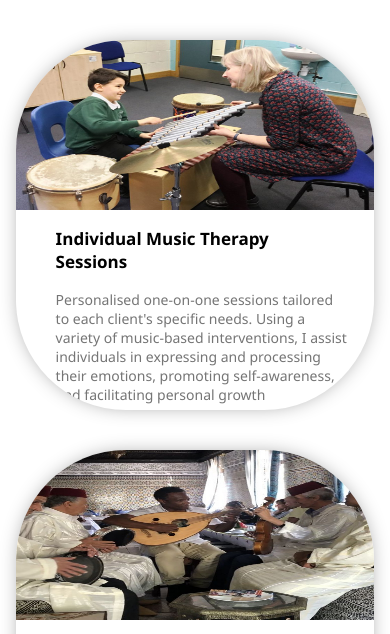
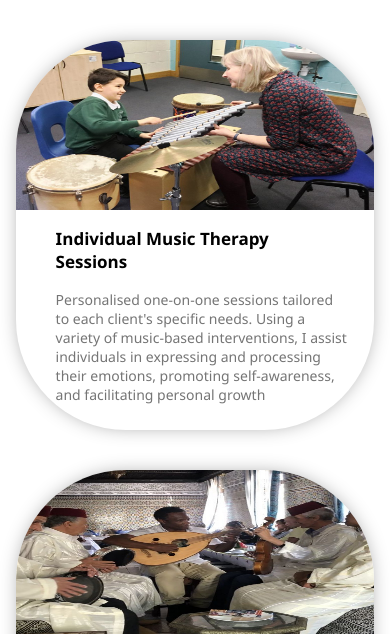
Before and after one commit to mohsin-ux/livingwellthroughmusic.com, a plain HTML site: page services/services.html in a window 390 px wide. Shown: the part 203-837 px from the top of the page. Drawn offline with nearby package versions, Linux system fonts and the light colour scheme.

Commit message:
complete

```diff
--- a/services/services.css
+++ b/services/services.css
@@ -62,7 +62,7 @@ iframe {
   object-fit: cover;
 }
 .services .text {
-  padding: 0 50px 30px 25px;
+  padding: 0 50px 0 25px;
   overflow: hidden;
 }
 .services p {
--- a/services/services_responsive.css
+++ b/services/services_responsive.css
@@ -66,7 +66,7 @@
         height: auto;
         display: grid;
         grid-template-columns: 1fr;
-        grid-template-rows: 170px 200px;
+        grid-template-rows: 170px 220px;
         border-radius: 110px;
         margin: 0 0 40px 0;
     }
```
